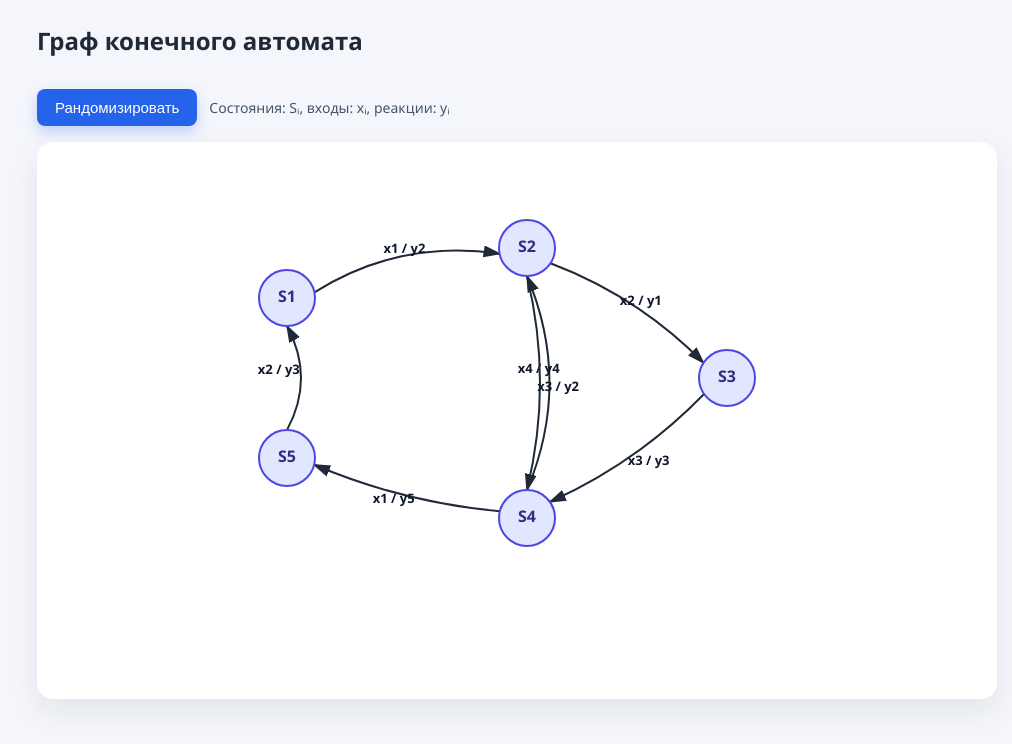
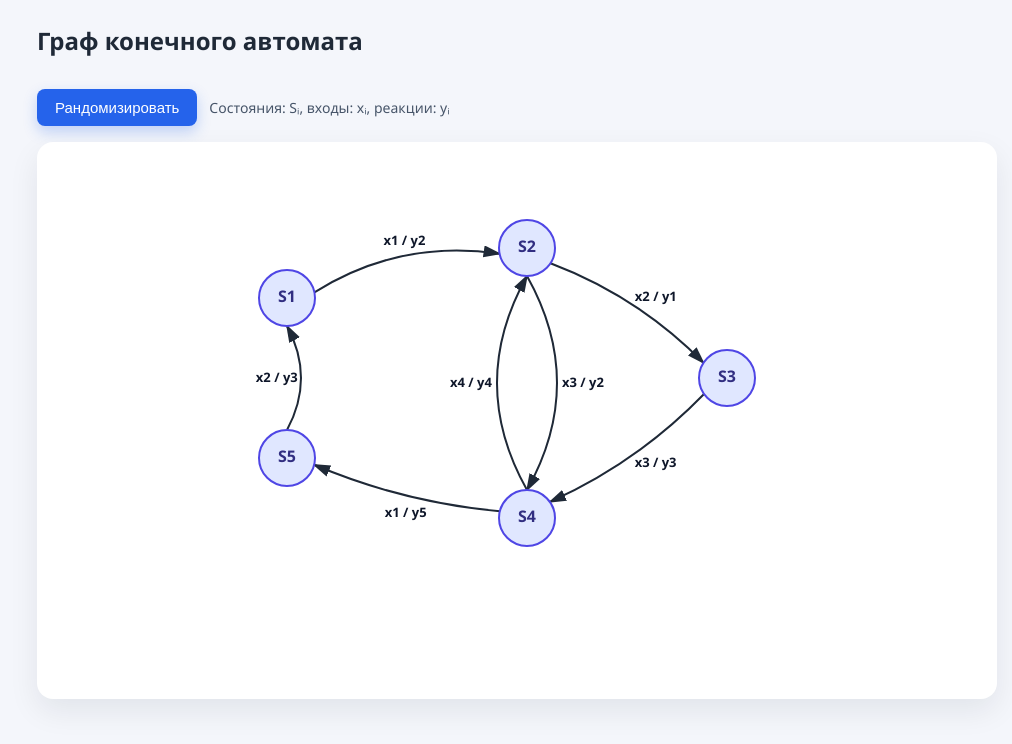
Before and after one commit to octomors/InfoProcessingLab2, a plain HTML site: page index.html in a window 1280 px wide. Shown: the whole page, without its empty margins (123-1135 px from the left). Drawn offline with Linux system fonts and the light colour scheme.

Commit message:
label offsets fixed

```diff
--- a/index.html
+++ b/index.html
@@ -124,13 +124,13 @@
     const outputIds = ["o1", "o2", "o3", "o4", "o5"];
 
     const transitions = [
-      { from: "A", to: "B", input: "i1", output: "o2", curve: -35, labelOffset: { x: 0, y: -12 } },
-      { from: "B", to: "C", input: "i2", output: "o1", curve: -20, labelOffset: { x: 10, y: -6 } },
-      { from: "C", to: "D", input: "i3", output: "o3", curve: -18, labelOffset: { x: 18, y: 8 } },
-      { from: "D", to: "B", input: "i4", output: "o4", curve: 45, labelOffset: { x: -4, y: -14 } },
-      { from: "D", to: "E", input: "i1", output: "o5", curve: -15, labelOffset: { x: -12, y: 6 } },
-      { from: "E", to: "A", input: "i2", output: "o3", curve: 28, labelOffset: { x: -18, y: -8 } },
-      { from: "B", to: "D", input: "i3", output: "o2", curve: -26, labelOffset: { x: 22, y: 4 } }
+      { from: "A", to: "B", input: "i1", output: "o2", curve: -35, labelOffset: { x: 0, y: -20 } },
+      { from: "B", to: "C", input: "i2", output: "o1", curve: -20, labelOffset: { x: 25, y: -10 } },
+      { from: "C", to: "D", input: "i3", output: "o3", curve: -18, labelOffset: { x: 25, y: 10 } },
+      { from: "D", to: "B", input: "i4", output: "o4", curve: -60, labelOffset: { x: -35, y: 0 } },
+      { from: "D", to: "E", input: "i1", output: "o5", curve: -15, labelOffset: { x: 0, y: 20 } },
+      { from: "E", to: "A", input: "i2", output: "o3", curve: 28, labelOffset: { x: -20, y: 0 } },
+      { from: "B", to: "D", input: "i3", output: "o2", curve: -60, labelOffset: { x: 35, y: 0 } }
     ];
 
     const svg = document.getElementById("fsm");
```
